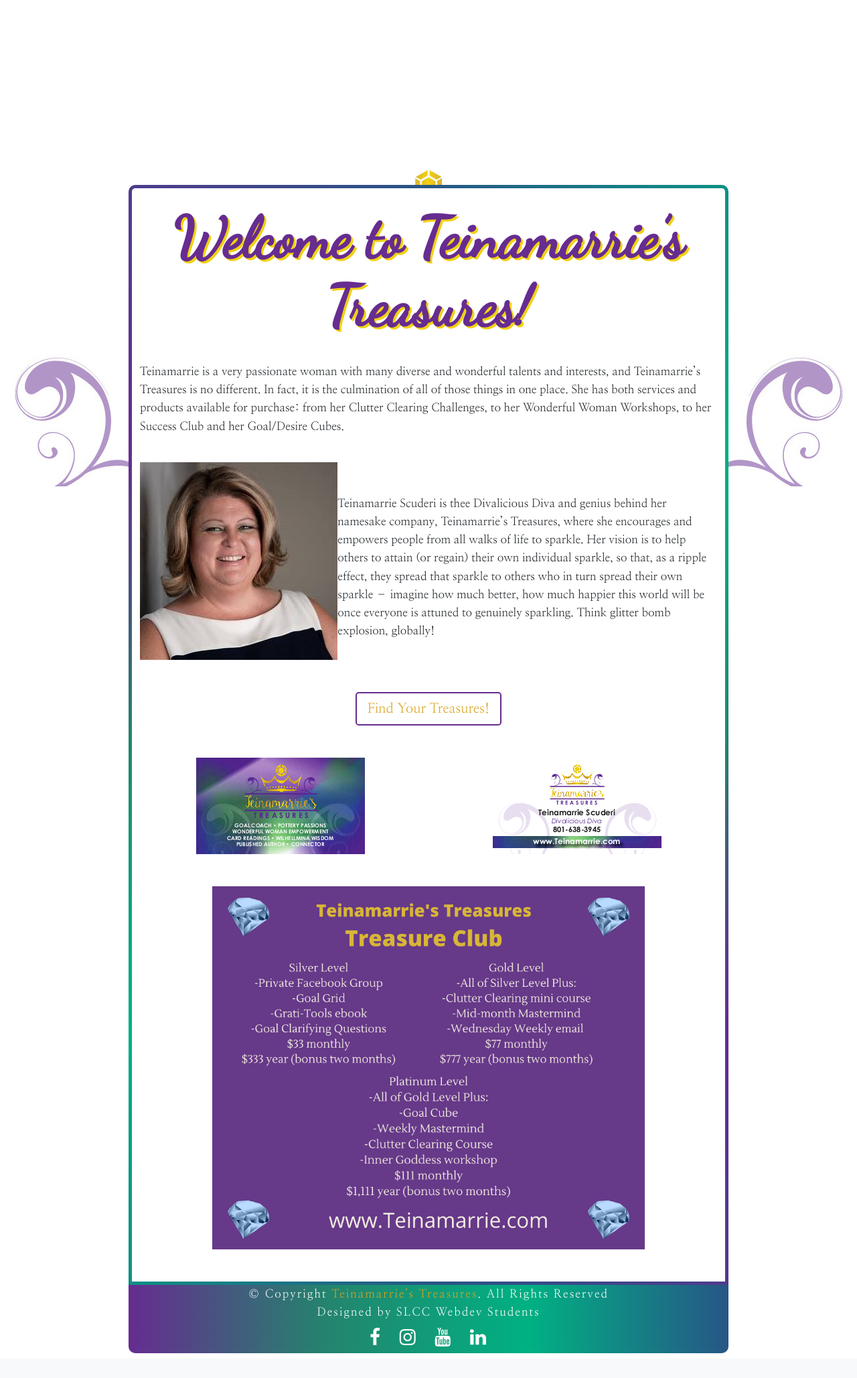
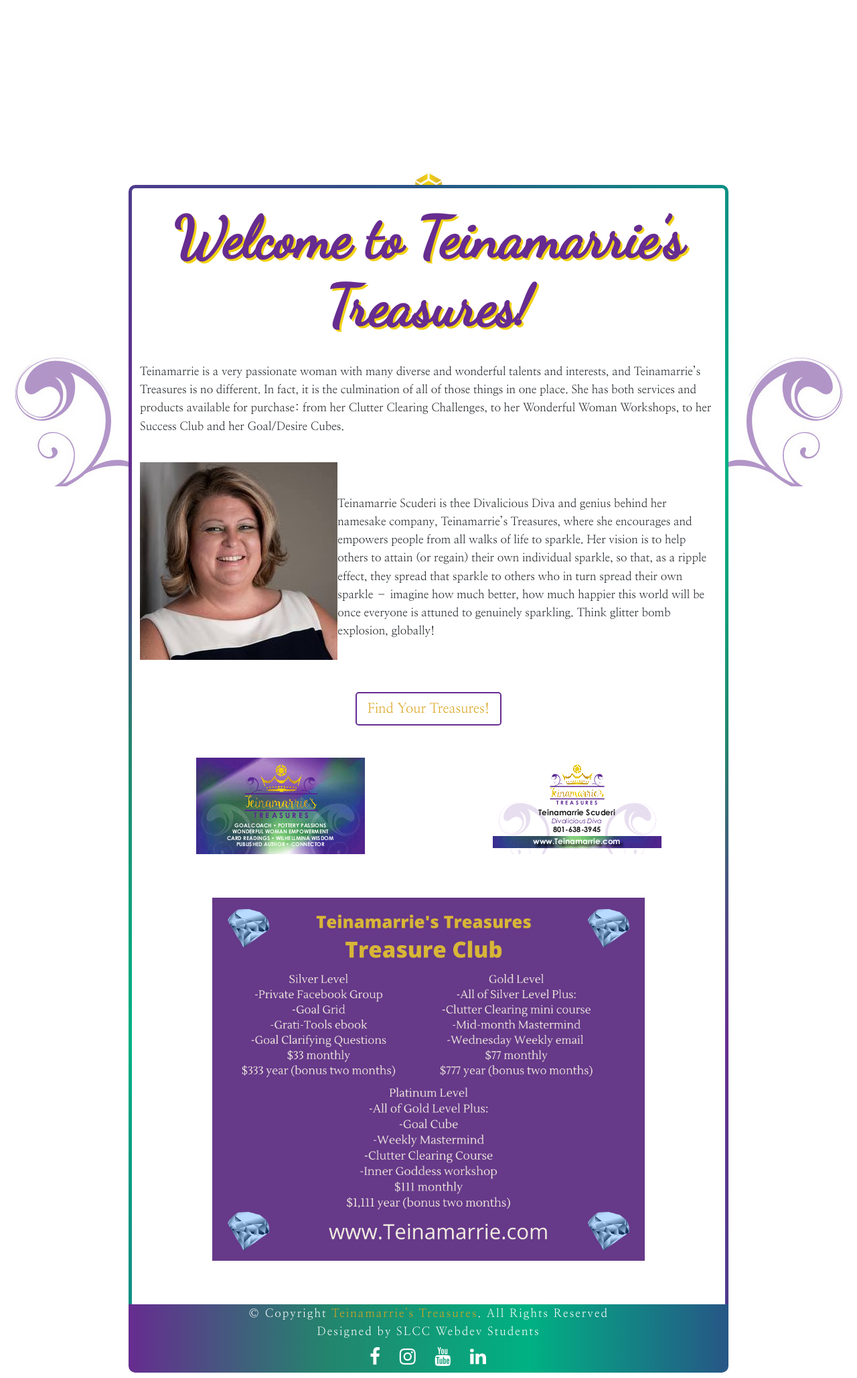
Before and after one commit to BobbyCodes-Ex/teinamarries-treasures, a PHP site: page / in a window 1280 px wide. Shown: the part 74-2131 px from the top of the page at 67% size. Before the commit the page ends 2094 px from the top, so only its background shows below. Run offline with PHP 8.4, Linux system fonts and the light colour scheme.

Commit message:
deleting main border-bottom

```diff
--- a/index.html
+++ b/index.html
@@ -101,11 +101,11 @@
         <div class="col-12 col-lg-6 text-center">
           <a href="./Photos/teianna-marie-photos/business1.png" download><img class="image-fluid imgBorder" src="./Photos/teianna-marie-photos/business1.png"></a>
         </div>
-        <div class="col-12 col-lg-6 text-center">
+        <div class="col-12 col-lg-6 text-center treasureClubPhoto">
           <a href="./Photos/teianna-marie-photos/business2.png" download><img class="image-fluid imgBorder" src="./Photos/teianna-marie-photos/business2.png"></a>
         </div>
       </div>
-      <div class="text-center my-5">
+      <div class="text-center">
         <img class="img-fluid treasureClubSub imgBorder" src="./Photos/teianna-marie-photos/Teinamarries-Treasures-Treasure-Club-levels.png">
       </div>
     </div>
--- a/styles.css
+++ b/styles.css
@@ -207,7 +207,7 @@
 
 .mainA {
     border: 5px solid transparent;
-
+border-bottom: 0px;
     border-radius:10px 10px 0px 0px;
     background:linear-gradient(white, white) padding-box,
     conic-gradient(#275686,#00B183,#23856D,#662c90,#275686,#00B183,#23856D,#662c90,#275686) border-box;
@@ -220,8 +220,12 @@
 .treasureClubSub {
     height: 75%;
     width: 75%;
+    padding-bottom: 65px;
+    padding-top: 65px;
 }
-
+.treasureClubPhoto {
+    margin-bottom: none;
+}
 h2 {
 
     font-family: 'Dancing Script', cursive;
```
